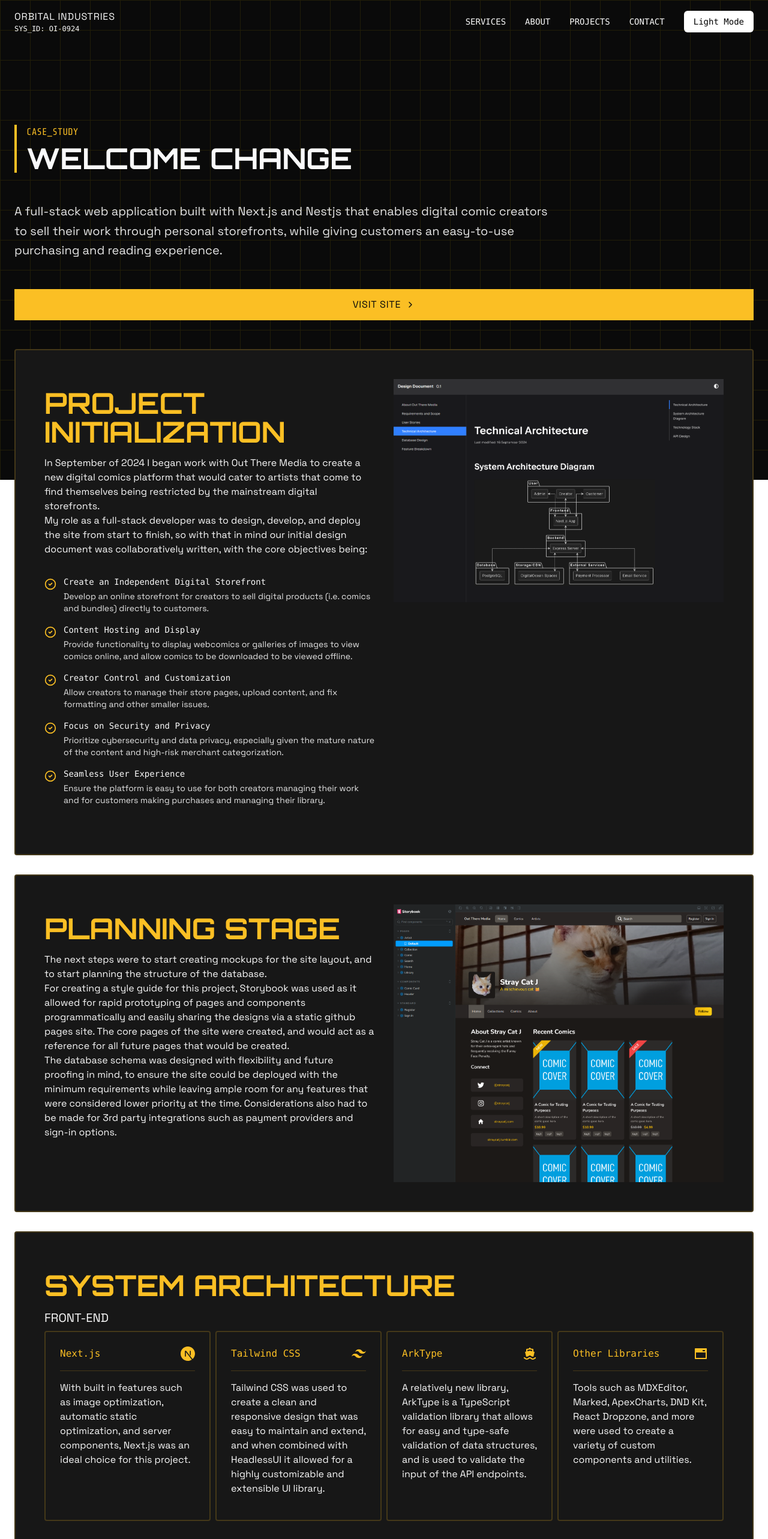
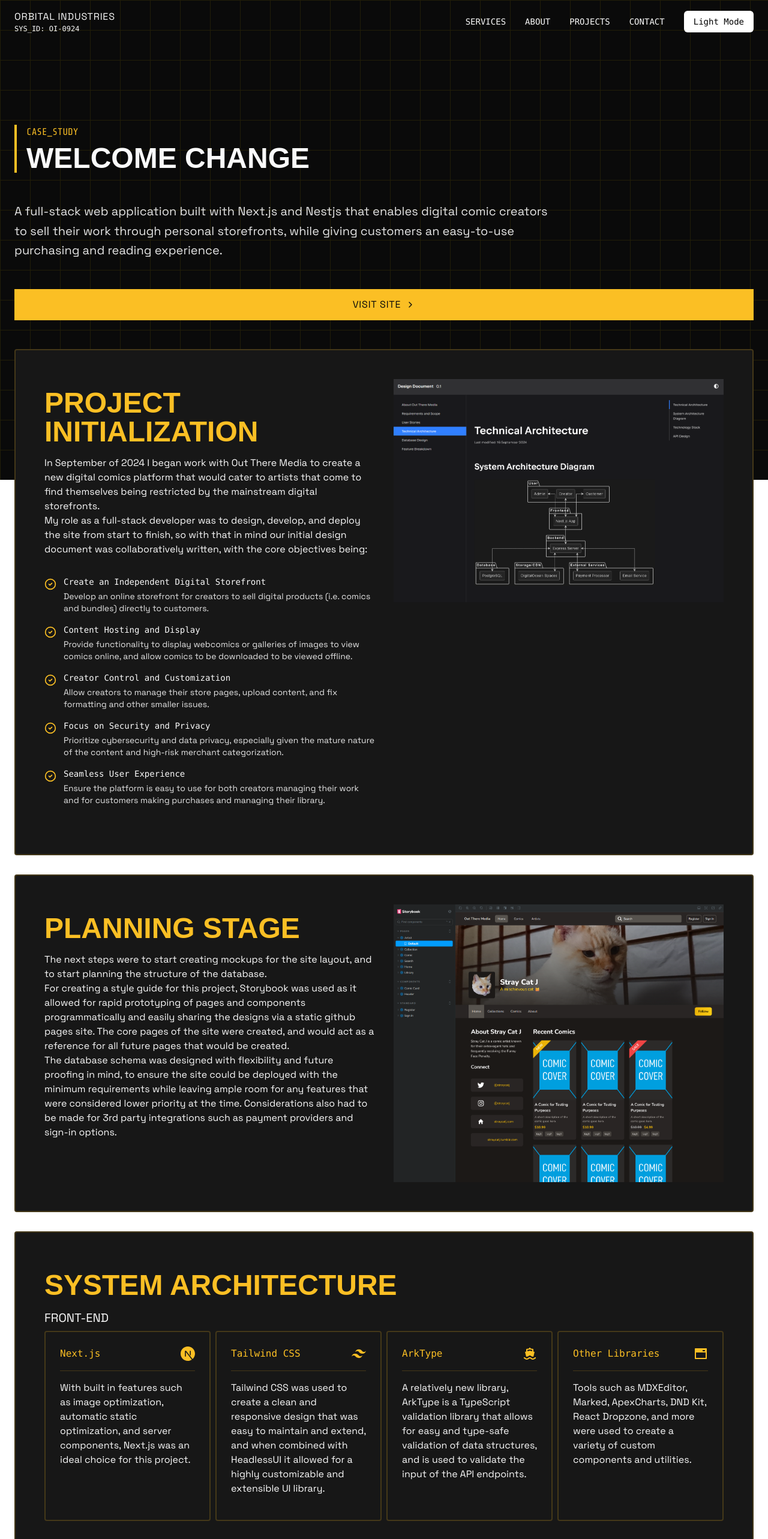
Before and after one commit to Howling-Techie/orbital-industries-portfolio, a React (Vite) app: page /orbital-industries-portfolio/case-study in a window 1280 px wide. Shown: the top 2566 px of the page at 60% size. Built offline with nearby package versions, Linux system fonts and the light colour scheme.

Commit message:
Replaced font references with `--font-orbitron` CSS variable for consistent typography definition and updated affected components.

```diff
--- a/src/App.css
+++ b/src/App.css
@@ -10,4 +10,6 @@
     --color-background: oklch(14.5% 0 0);
     --color-accent-foreground: oklch(92.2% 0 0);
     --color-accent-background: oklch(26.9% 0 0);
+
+    --font-orbitron: 'Orbitron Variable', sans-serif;
 }
--- a/src/components/Showcase.tsx
+++ b/src/components/Showcase.tsx
@@ -26,7 +26,7 @@ export function Showcase() {
                         <AlertTriangle className="w-6 h-6 text-background dark:text-hazard-yellow"/>
                         <TechnicalBadge>CASE STUDY LOADED / DIGITAL COMICS PLATFORM</TechnicalBadge>
                     </div>
-                    <h1 className="text-4xl lg:text-5xl uppercase my-4 dark:font-['Orbitron'] dark:font-bold text-international-orange dark:text-hazard-yellow">
+                    <h1 className="text-4xl lg:text-5xl uppercase my-4 dark:font-orbitron dark:font-bold text-international-orange dark:text-hazard-yellow">
                         WELCOME CHANGE
                     </h1>
                     <div
--- a/src/components/ui/heading.tsx
+++ b/src/components/ui/heading.tsx
@@ -10,7 +10,7 @@ export const Heading = ({title, subtitle}: { title: string, subtitle?: string })
                             {subtitle}
                         </div>
                     }
-                    <h2 className="text-4xl md:text-5xl dark:font-['Orbitron'] dark:font-bold text-background dark:text-foreground">
+                    <h2 className="text-4xl md:text-5xl dark:font-orbitron dark:font-bold text-background dark:text-foreground">
                         {title}
                     </h2>
                 </div>
--- a/src/components/ui/title.tsx
+++ b/src/components/ui/title.tsx
@@ -1,7 +1,7 @@
 export const Title = ({title, description}: { title: string, description?: string }) => {
     return (
         <div>
-            <h1 className="text-2xl md:text-4xl lg:text-5xl uppercase my-4 text-international-orange dark:text-hazard-yellow dark:font-['Orbitron'] dark:font-bold">
+            <h1 className="text-2xl md:text-4xl lg:text-5xl uppercase my-4 text-international-orange dark:text-hazard-yellow dark:font-orbitron dark:font-bold">
                 {title}
             </h1>
             {description &&
--- a/src/components/ui/variants.ts
+++ b/src/components/ui/variants.ts
@@ -46,7 +46,7 @@ export const titleVariants = cva("text-5xl sm:text-6xl md:text-8xl leading-none
     variants: {
         mode: {
             light: "font-['Space Grotesk'] text-background",
-            dark: "font-['Orbitron'] font-black text-foreground",
+            dark: "font-orbitron font-black text-foreground",
         },
         status: {
             hidden: "hidden",
--- a/src/pages/CaseStudy.tsx
+++ b/src/pages/CaseStudy.tsx
@@ -82,7 +82,7 @@ export const CaseStudy = () => {
                 <Card
                     className="flex flex-col lg:grid lg:grid-cols-2 gap-8 lg:p-6">
                     <section>
-                        <h1 className="text-4xl lg:text-5xl uppercase my-4 dark:font-['Orbitron'] dark:font-bold text-international-orange dark:text-hazard-yellow">
+                        <h1 className="text-4xl lg:text-5xl uppercase my-4 dark:font-orbitron dark:font-bold text-international-orange dark:text-hazard-yellow">
                             Project Initialization
                         </h1>
                         <div>
@@ -174,7 +174,7 @@ export const CaseStudy = () => {
                 <Card
                     className="flex flex-col lg:grid lg:grid-cols-2 gap-8 lg:p-6">
                     <section>
-                        <h1 className="text-4xl lg:text-5xl uppercase my-4 dark:font-['Orbitron'] dark:font-bold text-international-orange dark:text-hazard-yellow">
+                        <h1 className="text-4xl lg:text-5xl uppercase my-4 dark:font-orbitron dark:font-bold text-international-orange dark:text-hazard-yellow">
                             PLANNING STAGE
                         </h1>
                         <div>
@@ -196,7 +196,7 @@ export const CaseStudy = () => {
                 <Card
                     className="lg:p-6">
                     <section>
-                        <h1 className="text-4xl lg:text-5xl uppercase my-4 dark:font-['Orbitron'] dark:font-bold text-international-orange dark:text-hazard-yellow">
+                        <h1 className="text-4xl lg:text-5xl uppercase my-4 dark:font-orbitron dark:font-bold text-international-orange dark:text-hazard-yellow">
                             SYSTEM ARCHITECTURE
                         </h1>
                         <div className="flex flex-col gap-8">
@@ -250,7 +250,7 @@ export const CaseStudy = () => {
                 <Card
                     className="flex flex-col lg:grid lg:grid-cols-2 gap-8 lg:p-6">
                     <section>
-                        <h1 className="text-4xl lg:text-5xl uppercase my-4 dark:font-['Orbitron'] dark:font-bold text-international-orange dark:text-hazard-yellow">
+                        <h1 className="text-4xl lg:text-5xl uppercase my-4 dark:font-orbitron dark:font-bold text-international-orange dark:text-hazard-yellow">
                             FEATURE HIGHLIGHT
                         </h1>
                         <div>
@@ -278,7 +278,7 @@ export const CaseStudy = () => {
                 </Card>
                 <Card>
                     <section>
-                        <h1 className="text-4xl lg:text-5xl uppercase my-4 dark:font-['Orbitron'] dark:font-bold text-international-orange dark:text-hazard-yellow">
+                        <h1 className="text-4xl lg:text-5xl uppercase my-4 dark:font-orbitron dark:font-bold text-international-orange dark:text-hazard-yellow">
                             OBSTACLE RESOLUTION
                         </h1>
                         <div>
@@ -312,7 +312,7 @@ export const CaseStudy = () => {
                 </Card>
                 <Card>
                     <section>
-                        <h1 className="text-4xl lg:text-5xl uppercase my-4 dark:font-['Orbitron'] dark:font-bold text-international-orange dark:text-hazard-yellow">
+                        <h1 className="text-4xl lg:text-5xl uppercase my-4 dark:font-orbitron dark:font-bold text-international-orange dark:text-hazard-yellow">
                             PROJECT ANALYSIS
                         </h1>
                         <div>
--- a/src/pages/Home.tsx
+++ b/src/pages/Home.tsx
@@ -17,7 +17,7 @@ export const Home = () => {
             <section>
                 <div className="container p-16 pt-0 relative min-w-screen flex items-center justify-center">
                     <a href={"https://github.com/Howling-Techie/orbital-industries-portfolio"}
-                       className="uppercase text-2xl dark:font-['Orbitron'] dark:font-bold dark:text-foreground text-background dark:hover:text-hazard-yellow hover:text-international-orange cursor-pointer">
+                       className="uppercase text-2xl dark:font-orbitron dark:font-bold dark:text-foreground text-background dark:hover:text-hazard-yellow hover:text-international-orange cursor-pointer">
                         View this site on GitHub
                     </a>
                 </div>
--- a/src/pages/Resume.tsx
+++ b/src/pages/Resume.tsx
@@ -169,7 +169,7 @@ export const Resume = () => {
                 <Card
                     className="lg:p-6">
                     <section>
-                        <h1 className="text-4xl lg:text-5xl uppercase my-4 dark:font-['Orbitron'] dark:font-bold text-international-orange dark:text-hazard-yellow">
+                        <h1 className="text-4xl lg:text-5xl uppercase my-4 dark:font-orbitron dark:font-bold text-international-orange dark:text-hazard-yellow">
                             SKILLS
                         </h1>
                         <div className="flex flex-col gap-8">
@@ -256,7 +256,7 @@ export const Resume = () => {
                                                 className="text-international-orange dark:text-hazard-yellow font-['Share_Tech_Mono'] mb-2">
                                                 {exp.duration}
                                             </div>
-                                            <h2 className="text-2xl md:text-3xl dark:font-['Orbitron'] dark:font-bold text-background dark:text-foreground">
+                                            <h2 className="text-2xl md:text-3xl dark:font-orbitron dark:font-bold text-background dark:text-foreground">
                                                 {exp.title}
                                             </h2>
                                         </div>
@@ -267,7 +267,7 @@ export const Resume = () => {
                                     {exp.icon}
                                 </div>
                             </div>
-                            <h1 className="text-xl lg:text-2xl uppercase my-4 dark:font-['Orbitron'] dark:font-bold text-international-orange dark:text-hazard-yellow">
+                            <h1 className="text-xl lg:text-2xl uppercase my-4 dark:font-orbitron dark:font-bold text-international-orange dark:text-hazard-yellow">
                                 {exp.company}
                             </h1>
                             <div>
```
